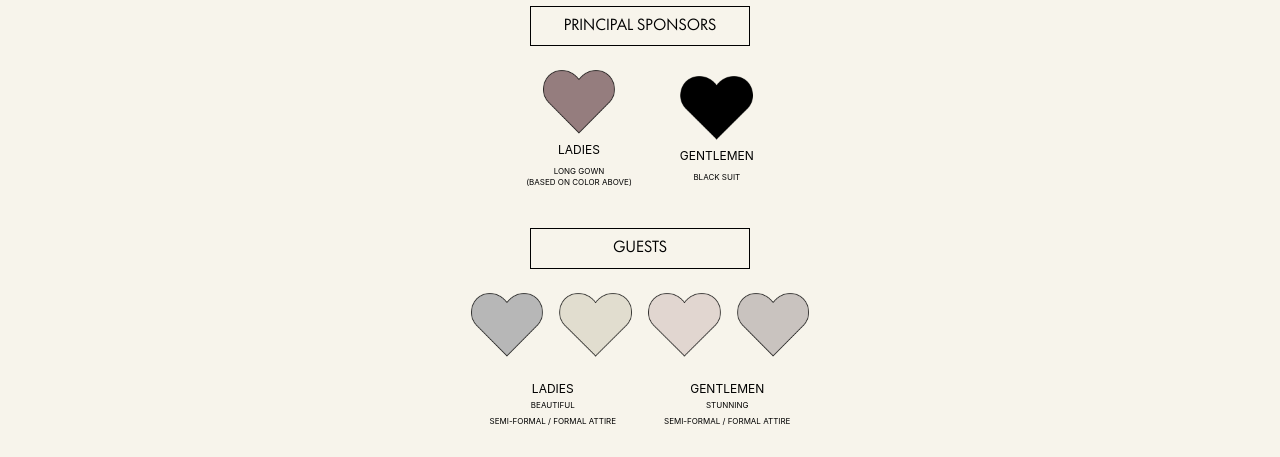
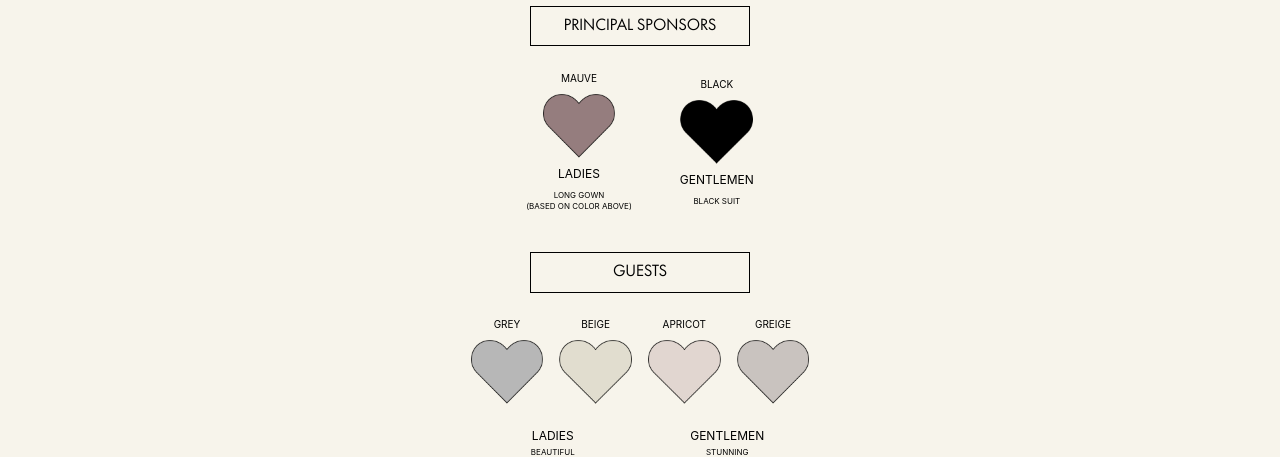
Before and after one commit to memebulannick/kardwin-forever, a Vue app: page / in a window 1280 px wide. Shown: the part 1998-2455 px from the top of the page. Built offline with nearby package versions, Linux system fonts and the light colour scheme.

Commit message:
attire guide labels

```diff
--- a/src/components/kardwin/AttireGuide.vue
+++ b/src/components/kardwin/AttireGuide.vue
@@ -11,6 +11,7 @@
 
         <!-- Ladies -->
         <div class="flex flex-col items-center space-y-2 uppercase text-xs">
+          <p class="text-[10px]">MAUVE</p>
           <img src="../../assets/images/heart_brown.png" alt="Ladies Color" class="w-18 h-16" />
           <p class="uppercase">Ladies</p>
           <p class="text-[8px] leading-snug">Long gown<br />(based on color above)</p>
@@ -18,6 +19,7 @@
 
         <!-- Gentlemen -->
         <div class="flex flex-col items-center space-y-2 uppercase text-xs">
+          <p class="text-[10px]">BLACK</p>
           <img src="../../assets/images/heart_black.png" alt="Gentlemen Color" class="w-18 h-16" />
           <p class="uppercase">Gentlemen</p>
           <p class="text-[8px] leading-snug">Black suit</p>
@@ -31,10 +33,22 @@
 
       <!-- Color Hearts -->
       <div class="flex justify-center gap-4">
-        <img src="../../assets/images/heart_gray.png" alt="Guest Color 1" class="w-18 h-16" />
-        <img src="../../assets/images/heart_moss.png" alt="Guest Color 2" class="w-18 h-16" />
-        <img src="../../assets/images/heart_cream.png" alt="Guest Color 3" class="w-18 h-16" />
-        <img src="../../assets/images/heart_light_gray.png" alt="Guest Color 4" class="w-18 h-16" />
+        <div>
+          <p class="text-[10px] pb-2">GREY</p>
+          <img src="../../assets/images/heart_gray.png" alt="Guest Color 1" class="w-18 h-16" />
+        </div>
+        <div>
+          <p class="text-[10px] pb-2">BEIGE</p>
+          <img src="../../assets/images/heart_moss.png" alt="Guest Color 2" class="w-18 h-16" />
+        </div>
+        <div>
+          <p class="text-[10px] pb-2">APRICOT</p>
+          <img src="../../assets/images/heart_cream.png" alt="Guest Color 3" class="w-18 h-16" />
+        </div>
+        <div>
+          <p class="text-[10px] pb-2">GREIGE</p>
+          <img src="../../assets/images/heart_light_gray.png" alt="Guest Color 4" class="w-18 h-16" />
+        </div>
       </div>
 
       <!-- Labels -->
```
